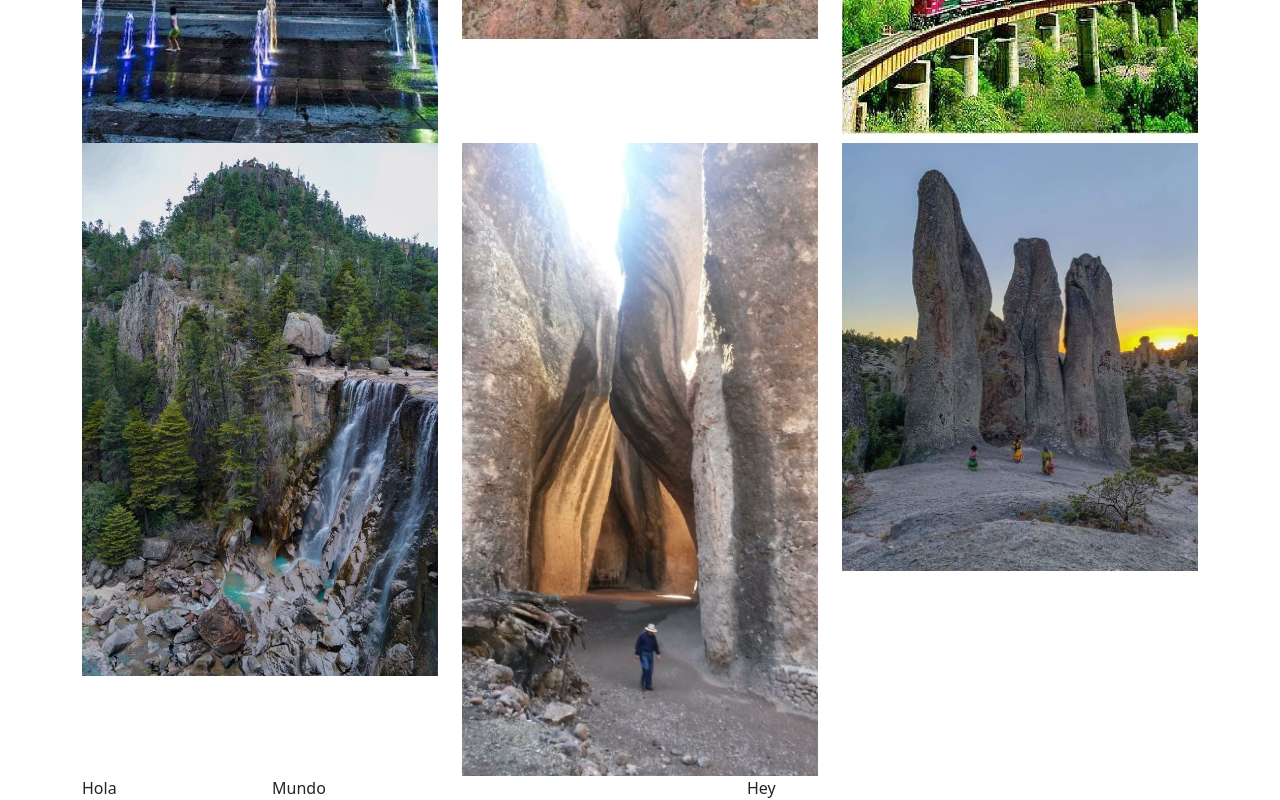
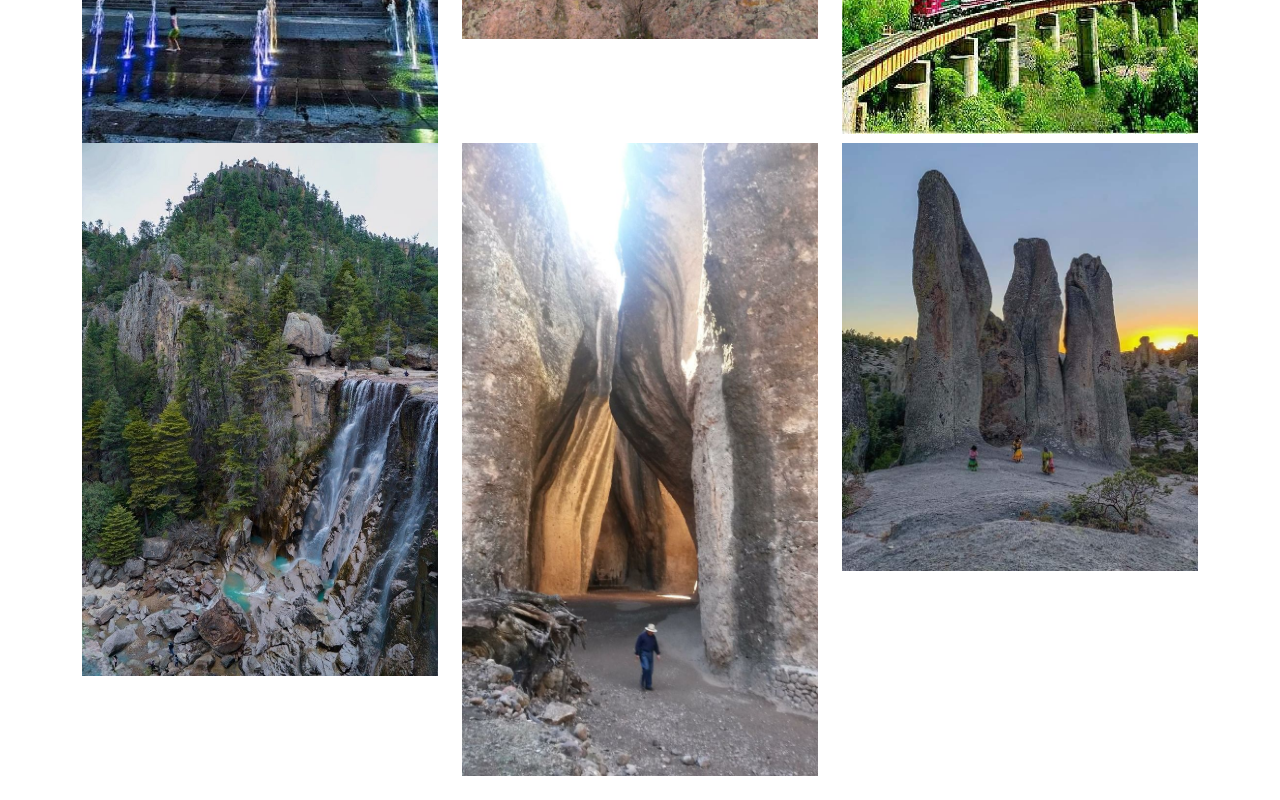
Before and after one commit to fersizu/practicaUnidad1, a website: page moodboard.html in a window 1280 px wide. Shown: the part 1053-1853 px from the top of the page. After the commit the page ends 1829 px from the top, so only its background shows below. Drawn offline with nearby package versions, Linux system fonts and the light colour scheme.

Commit message:
holamundo

```diff
--- a/moodboard.html
+++ b/moodboard.html
@@ -49,12 +49,6 @@
         <div class="col-lg"><img class="img-fluid" src="../media/9.jfif"></div>
     </div>
 
-    <div class="row">
-        <div class="col-lg-2">Hola</div>
-        <div class="col-lg">Mundo</div>
-        <div class="col-lg">Hey</div>
-    </div>
-
 
 
 </div>
```
